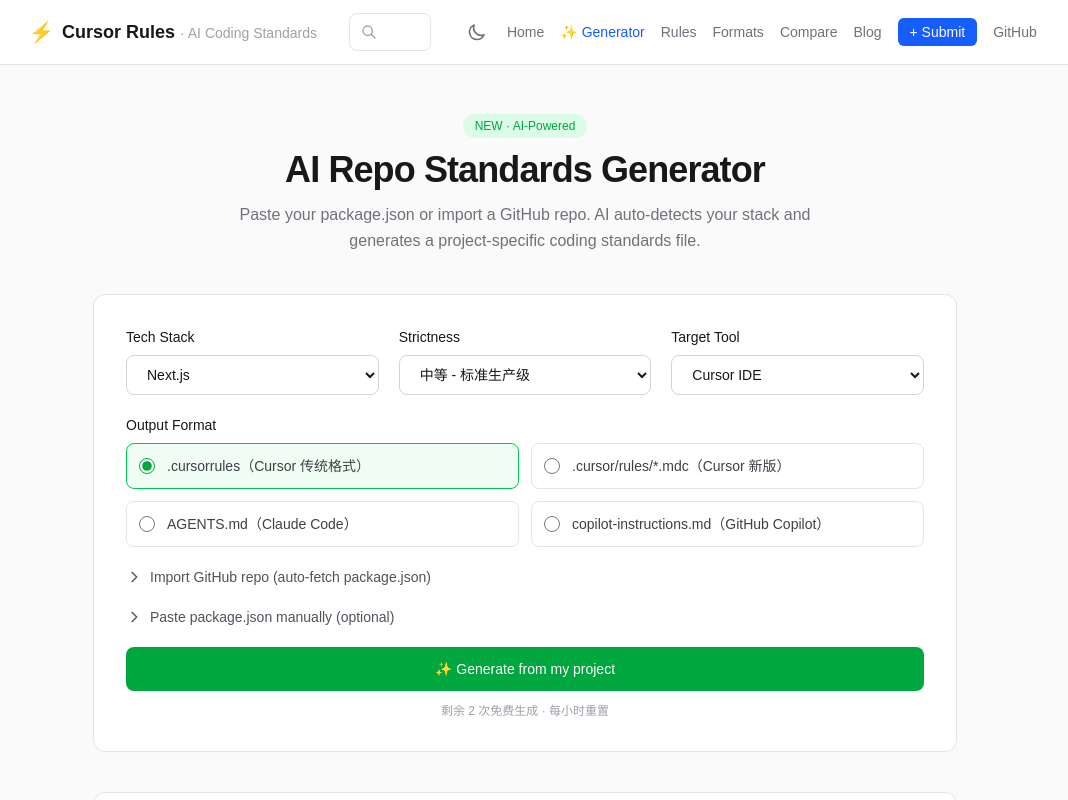
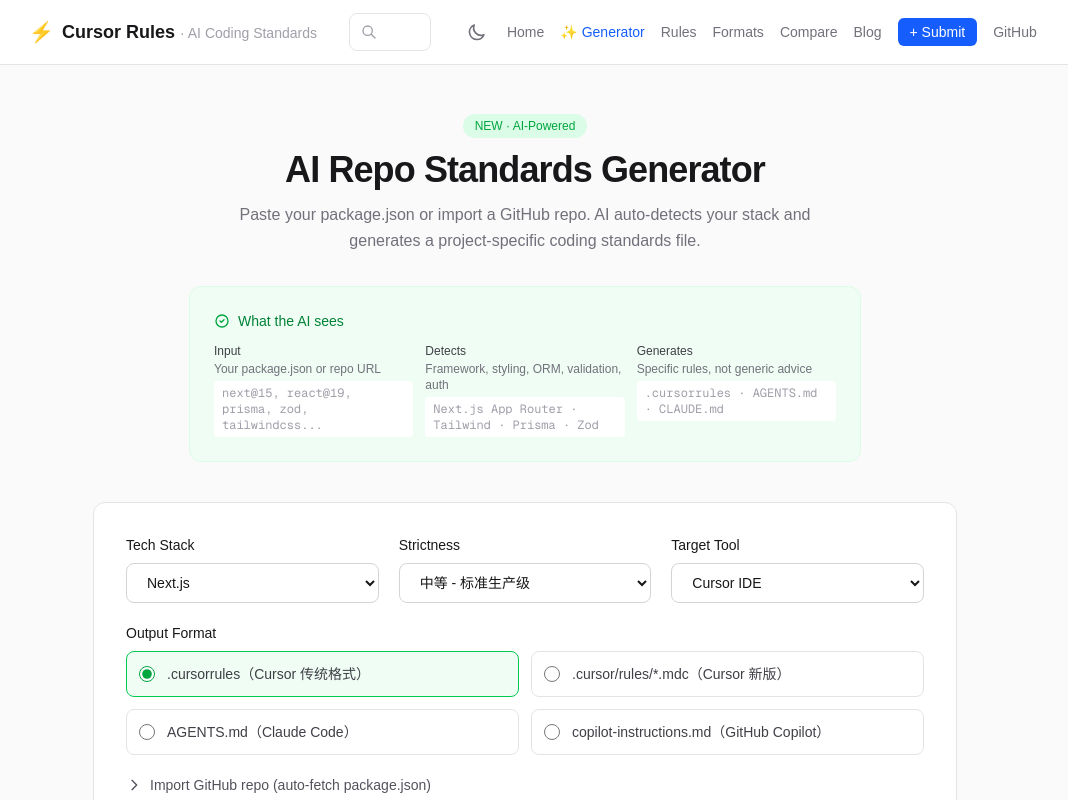
Before and after one commit to ningfd-ux/cursor-rules-cn, a Next.js app: page /generator in a window 1280 px wide. Shown: the top 800 px of the page, without its empty margins (115-1183 px from the left). Built offline with nearby package versions, Linux system fonts and the light colour scheme.

Commit message:
feat: Generator 增加 Input→Detect→Generate 三栏示例证明区

```diff
--- a/src/app/generator/page.tsx
+++ b/src/app/generator/page.tsx
@@ -150,9 +150,36 @@
         <h1 className="mb-3 text-3xl font-bold tracking-tight text-zinc-900 dark:text-zinc-100 sm:text-4xl">
           AI Repo Standards Generator
         </h1>
-        <p className="mx-auto mb-6 max-w-xl text-base leading-relaxed text-zinc-500 dark:text-zinc-400">
+        <p className="mx-auto mb-8 max-w-xl text-base leading-relaxed text-zinc-500 dark:text-zinc-400">
           Paste your package.json or import a GitHub repo. AI auto-detects your stack and generates a project-specific coding standards file.
         </p>
+
+        {/* Proof / Example */}
+        <div className="mx-auto max-w-2xl rounded-xl border border-green-100 bg-green-50 p-5 text-left dark:border-green-900 dark:bg-green-950 sm:p-6">
+          <div className="mb-3 flex items-center gap-2">
+            <svg className="h-4 w-4 text-green-600 dark:text-green-400" fill="none" viewBox="0 0 24 24" stroke="currentColor" strokeWidth={2}>
+              <path strokeLinecap="round" strokeLinejoin="round" d="M9 12l2 2 4-4m6 2a9 9 0 11-18 0 9 9 0 0118 0z" />
+            </svg>
+            <span className="text-sm font-medium text-green-700 dark:text-green-300">What the AI sees</span>
+          </div>
+          <div className="grid gap-3 text-xs sm:grid-cols-3">
+            <div>
+              <p className="font-medium text-zinc-700 dark:text-zinc-300">Input</p>
+              <p className="mt-0.5 text-zinc-500 dark:text-zinc-400">Your package.json or repo URL</p>
+              <p className="mt-1 rounded bg-white px-2 py-1 font-mono text-zinc-400 dark:bg-zinc-800 dark:text-zinc-500">next@15, react@19, prisma, zod, tailwindcss...</p>
+            </div>
+            <div>
+              <p className="font-medium text-zinc-700 dark:text-zinc-300">Detects</p>
+              <p className="mt-0.5 text-zinc-500 dark:text-zinc-400">Framework, styling, ORM, validation, auth</p>
+              <p className="mt-1 rounded bg-white px-2 py-1 font-mono text-zinc-400 dark:bg-zinc-800 dark:text-zinc-500">Next.js App Router · Tailwind · Prisma · Zod</p>
+            </div>
+            <div>
+              <p className="font-medium text-zinc-700 dark:text-zinc-300">Generates</p>
+              <p className="mt-0.5 text-zinc-500 dark:text-zinc-400">Specific rules, not generic advice</p>
+              <p className="mt-1 rounded bg-white px-2 py-1 font-mono text-zinc-400 dark:bg-zinc-800 dark:text-zinc-500">.cursorrules · AGENTS.md · CLAUDE.md</p>
+            </div>
+          </div>
+        </div>
       </section>
 
       <section className="mb-10">
--- a/src/app/page.tsx
+++ b/src/app/page.tsx
@@ -13,14 +13,14 @@
       {/* Hero */}
       <section className="mb-12 text-center">
         <span className="mb-4 inline-block rounded-full bg-green-100 px-3 py-1 text-xs font-medium text-green-600 dark:bg-green-900 dark:text-green-300">
-          支持导出 .cursorrules · AGENTS.md · CLAUDE.md · copilot-instructions.md
+          Detect stack · Generate standards · Ship reliable AI code
         </span>
         <h1 className="mb-4 text-3xl font-bold tracking-tight text-zinc-900 dark:text-zinc-100 sm:text-4xl">
           AI Coding Standards<span className="text-blue-600"> & Generator</span>
         </h1>
         <p className="mx-auto mb-6 max-w-2xl text-lg leading-relaxed text-zinc-500 dark:text-zinc-400">
-          Paste your GitHub repo. AI analyzes your stack and generates production-ready coding rules.
-          Supports Cursor, Claude Code, GitHub Copilot, and Windsurf.
+          Paste your repo → AI detects your stack → Get project-specific rules.
+          Not generic templates. Real standards based on your actual dependencies.
         </p>
         <div className="mb-6 flex flex-wrap items-center justify-center gap-3">
           <Link
```
